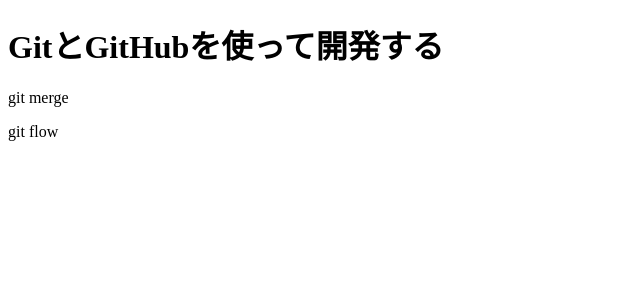
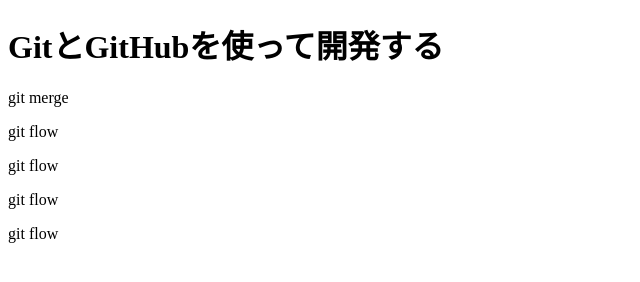
Before and after one commit to deraryo4559/github-practice, a plain HTML site: page index.html in a window 1280 px wide. Shown: the whole page, without its empty margins (0-640 px from the left). Drawn offline with Linux system fonts and the light colour scheme.

Commit message:
git flowwwwww

```diff
--- a/index.html
+++ b/index.html
@@ -11,6 +11,9 @@
       <h1>GitとGitHubを使って開発する</h1>
       <p>git merge</p>
       <p>git flow</p>
+      <p>git flow</p>
+      <p>git flow</p>
+      <p>git flow</p>
     </div>
   </body>
 </html>
```
